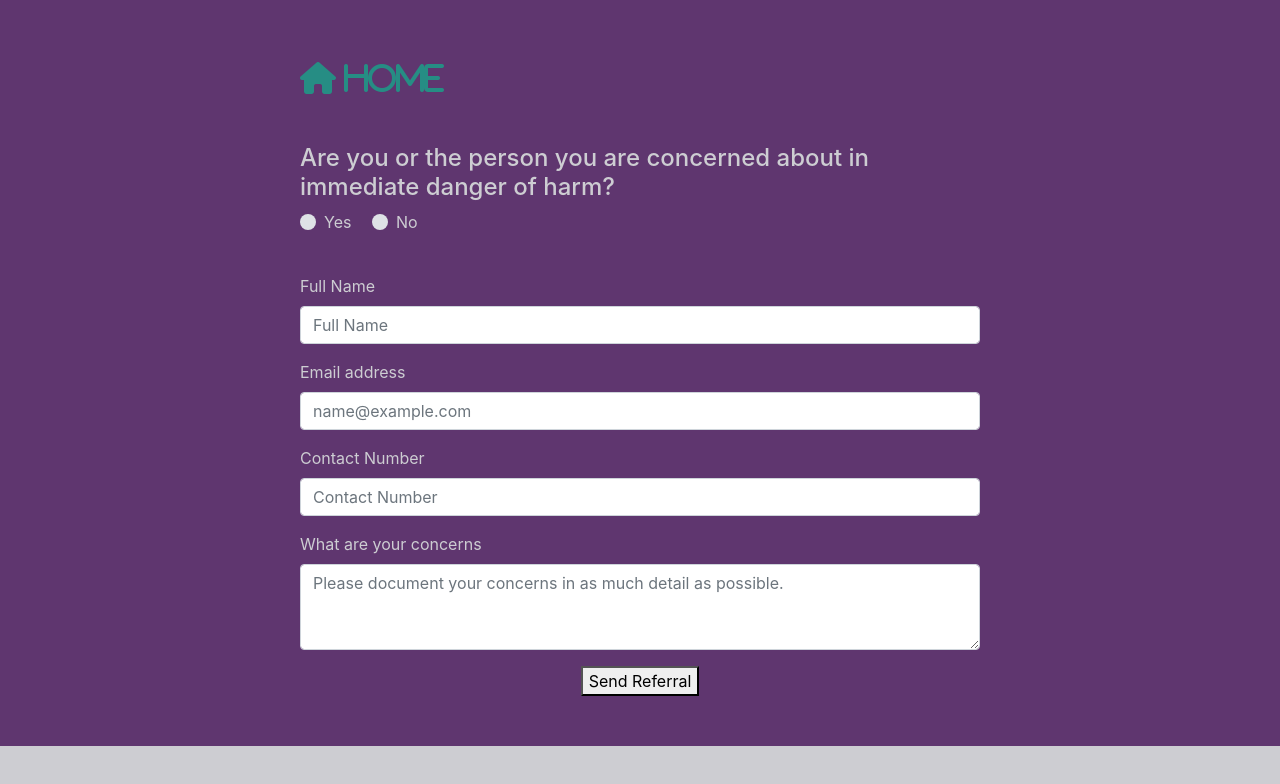
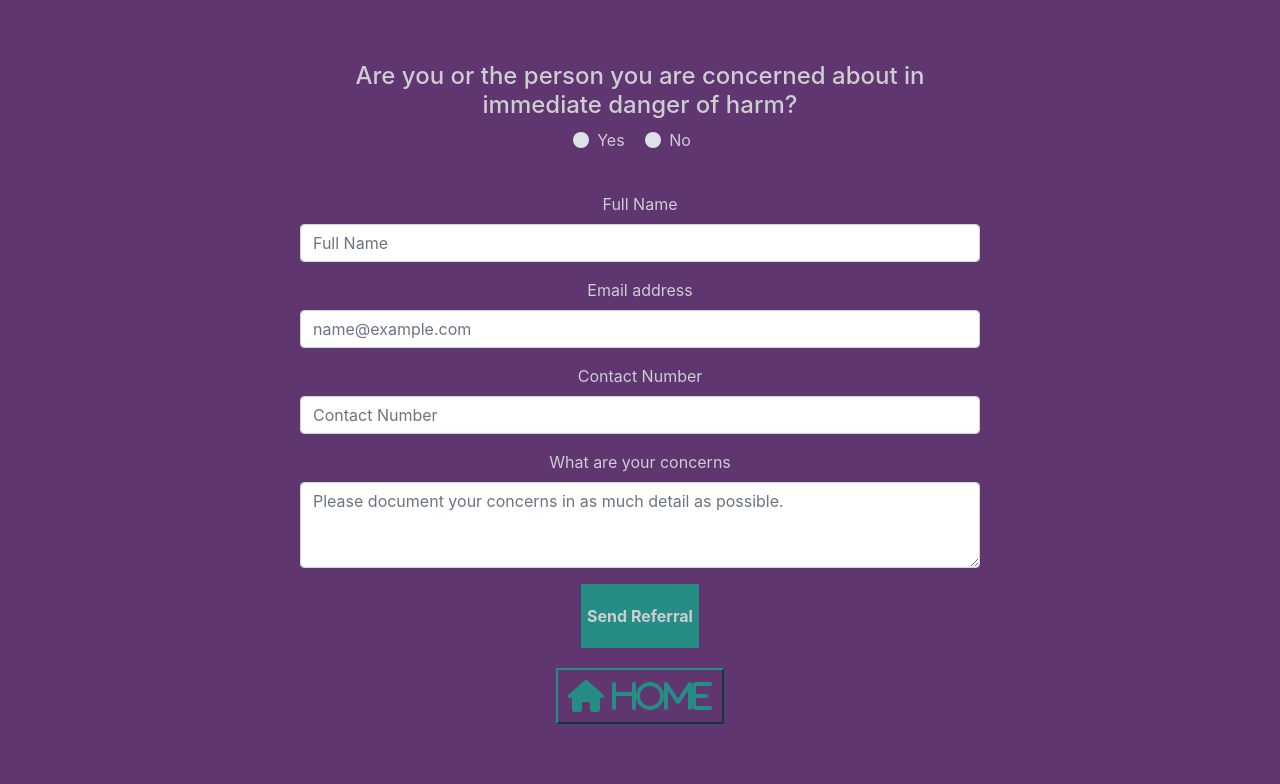
Before and after one commit to BeckyW-Design/Formative-Assessment1, a plain HTML site: page form.html in a window 1280 px wide. Shown: the part 44-828 px from the top of the page. Before the commit the page ends 800 px from the top, so only its background shows below. Drawn offline with nearby package versions, Linux system fonts and the light colour scheme.

Commit message:
home link on referal form styled

```diff
--- a/assets/css/style.css
+++ b/assets/css/style.css
@@ -153,10 +153,12 @@ text-align: center;
 
 
 #referral-form .fa-house {
-    align-items: center;
     color: #268d84;
     font-size: 2rem;
-    padding-bottom: 50px;
+    margin: 20px;
+    padding: 10px;
+    padding-bottom: 10px;
+    border: #268d84 outset 2px;
 }
 
 #referral-form {
@@ -166,7 +168,7 @@ text-align: center;
     padding-left: 40px;
     padding-right: 40px;
     padding-bottom: 50px;
-    text-align: left;
+    text-align: center;
 }
 
 .form-questions {
--- a/form.html
+++ b/form.html
@@ -45,7 +45,6 @@
 
     <main class="form-page ">
         <section id="referral-form">
-            <a href="index.html"><i class="fa-solid fa-house"> Home</i></a>
             <form method="get" action="return.html">
                 <h4>Are you or the person you are concerned about in immediate danger of harm?</h4>
                 <div class="custom-control custom-radio custom-control-inline">
@@ -99,9 +98,10 @@
                         placeholder="Please document your concerns in as much detail as possible." required></textarea>
                 </div>
                 <div id="referral-button">
-                <button>Send Referral</button>
+                <button class="btn-primary">Send Referral</button>
                 </div>
             </form>
+            <a href="index.html"><i class="fa-solid fa-house" style="padding-bottom: 10px;"> Home</i></a>
         </section>
 
         <script src="https://code.jquery.com/jquery-3.3.1.slim.min.js"></script>
```
